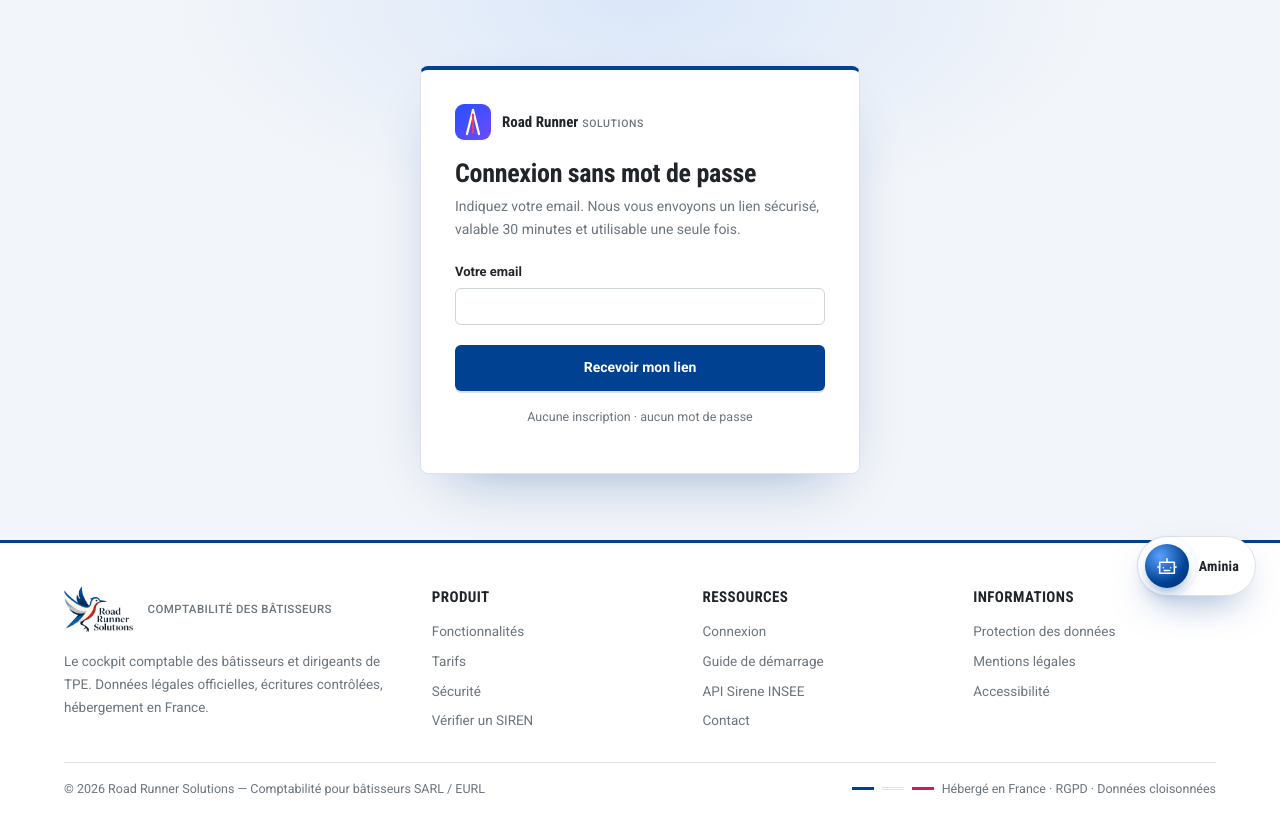
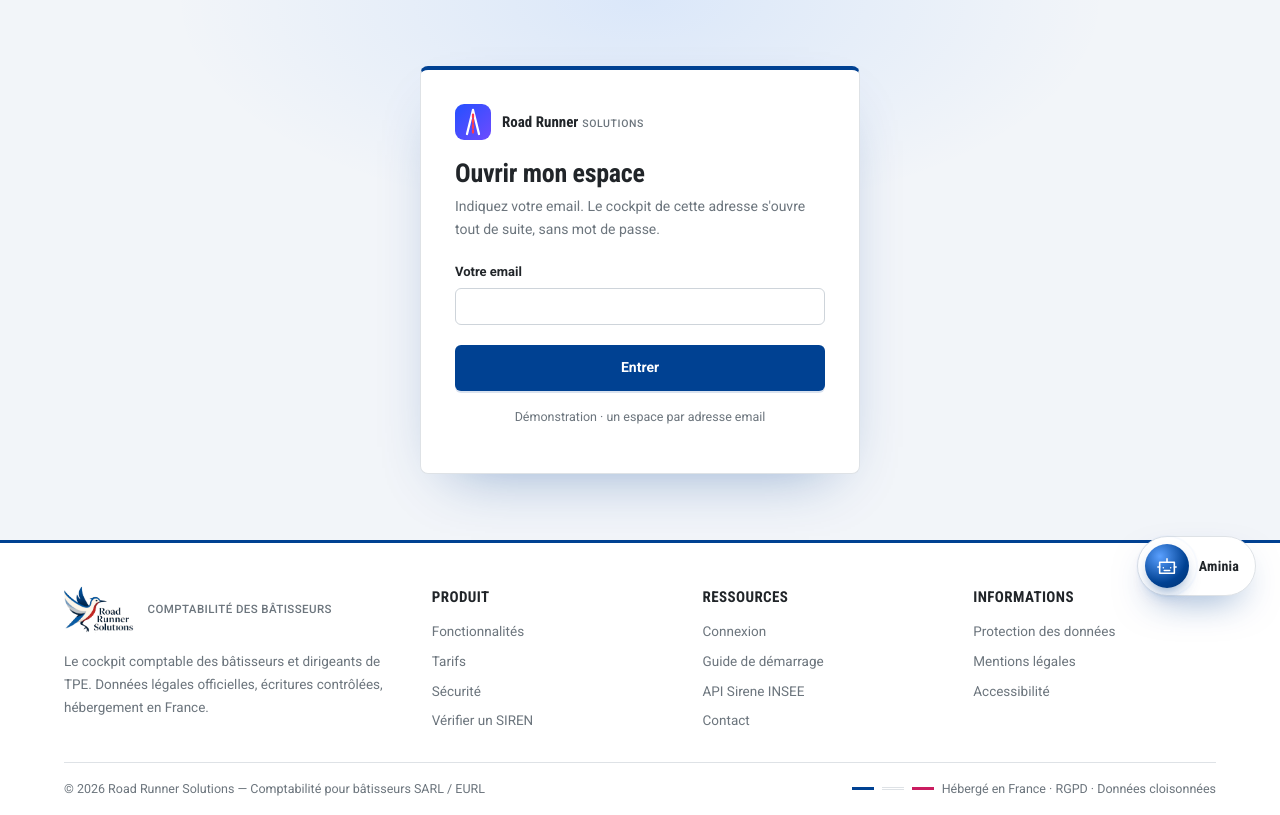
Before and after one commit to amilovski1980/rrs, a Django app: page /compte/?next=/cockpit/ in a window 1280 px wide. Shown: the part 180-995 px from the top of the page. Run offline with Django 5.2, Linux system fonts and the light colour scheme.

Commit message:
Ouvre le cockpit dès la saisie de l'email, sans envoi de mail.

```diff
--- a/accounts/views.py
+++ b/accounts/views.py
@@ -1,62 +1,45 @@
 from django import forms
-from django.conf import settings
 from django.contrib.auth import login
 from django.contrib.auth.decorators import login_required
-from django.core.mail import send_mail
 from django.shortcuts import redirect, render
 from django.views.decorators.http import require_POST
+
+from core.demo import DEMO_EMAIL, seed_demo
 
 from .models import MagicLink, User
 
 
 class EmailForm(forms.Form):
-    email = forms.EmailField(label=" Votre email")
+    email = forms.EmailField(label="Votre email")
+
+
+def open_account(email):
+    """Ouvre ou retrouve le cockpit de cette adresse. Pas d'envoi de mail."""
+    email = email.lower().strip()
+    if email == DEMO_EMAIL:
+        user, _company = seed_demo()
+        return user
+    user = User.objects.filter(email=email).first()
+    if user is None:
+        user = User.objects.create_user(email)
+    return user
 
 
 def magic_link_request(request):
-    """Demander un lien de connexion (pas de mot de passe)."""
+    """Saisie de l'email : connexion immédiate au compte correspondant."""
     form = EmailForm(request.POST or None)
-    sent = False
-    dev_link = None
     if request.method == "POST" and form.is_valid():
-        email = form.cleaned_data["email"].lower().strip()
-        user, _ = User.objects.get_or_create(email=email)
-        raw, _link = MagicLink.issue(user, minutes=30, ip=request.META.get("REMOTE_ADDR"))
-        link_url = request.build_absolute_uri(f"/compte/magic/{raw}")
-        try:
-            send_mail(
-                subject="Votre accès Road Runner Solutions",
-                message=(
-                    "Connectez-vous en une fois (lien valable 30 minutes) :\n"
-                    f"{link_url}\n\n"
-                    "Vous n'avez pas besoin de mot de passe."
-                ),
-                from_email=settings.DEFAULT_FROM_EMAIL,
-                recipient_list=[email],
-                fail_silently=False,
-            )
-        except (OSError, ValueError):
-            if not settings.DEBUG:
-                raise
-        if settings.DEBUG:
-            # En dev, le lien est montré directement à l'écran (SMTP non configuré).
-            dev_link = link_url
-        sent = True
-        form = EmailForm()
-    return render(
-        request,
-        "accounts/magic_link_form.html",
-        {"form": form, "sent": sent, "dev_link": dev_link},
-    )
+        user = open_account(form.cleaned_data["email"])
+        login(request, user, backend="django.contrib.auth.backends.ModelBackend")
+        return redirect("cockpit")
+    return render(request, "accounts/magic_link_form.html", {"form": form})
 
 
 def magic_link_verify(request, token):
     user = MagicLink.verify(token)
     if user is None:
         return render(request, "accounts/magic_link_invalid.html", status=410)
-    login(
-        request, user, backend="django.contrib.auth.backends.ModelBackend"
-    )
+    login(request, user, backend="django.contrib.auth.backends.ModelBackend")
     return redirect("cockpit")
 
 
--- a/config/templates/accounts/magic_link_form.html
+++ b/config/templates/accounts/magic_link_form.html
@@ -11,26 +11,17 @@
         <small>Solutions</small>
       </span>
     </div>
-    <h1>Connexion sans mot de passe</h1>
-    <p class="sub">Indiquez votre email. Nous vous envoyons un lien sécurisé, valable 30 minutes et utilisable une seule fois.</p>
-
-    {% if sent %}
-      <div class="flash flash-ok"><b>Lien envoyé.</b> Consultez votre boîte mail.</div>
-    {% endif %}
-    {% if dev_link %}
-      <div class="flash">
-        Mode développement — <a href="{{ dev_link }}"><b>cliquez ici pour vous connecter</b></a>
-      </div>
-    {% endif %}
+    <h1>Ouvrir mon espace</h1>
+    <p class="sub">Indiquez votre email. Le cockpit de cette adresse s'ouvre tout de suite, sans mot de passe.</p>
 
     <form method="post">
       {% csrf_token %}
       <label>{{ form.email.label }}</label>
       {{ form.email }}
       {% if form.email.errors %}<p class="error">{{ form.email.errors.0 }}</p>{% endif %}
-      <button class="btn btn-primary" style="width:100%;margin-top:20px;padding:12px">Recevoir mon lien</button>
+      <button class="btn btn-primary" style="width:100%;margin-top:20px;padding:12px">Entrer</button>
     </form>
-    <p class="micro" style="text-align:center;margin-top:16px">Aucune inscription · aucun mot de passe</p>
+    <p class="micro" style="text-align:center;margin-top:16px">Démonstration · un espace par adresse email</p>
   </div>
 </div>
 {% endblock %}
```
Also changed, not shown: accounts/tests.py (+24 -1 lines).
